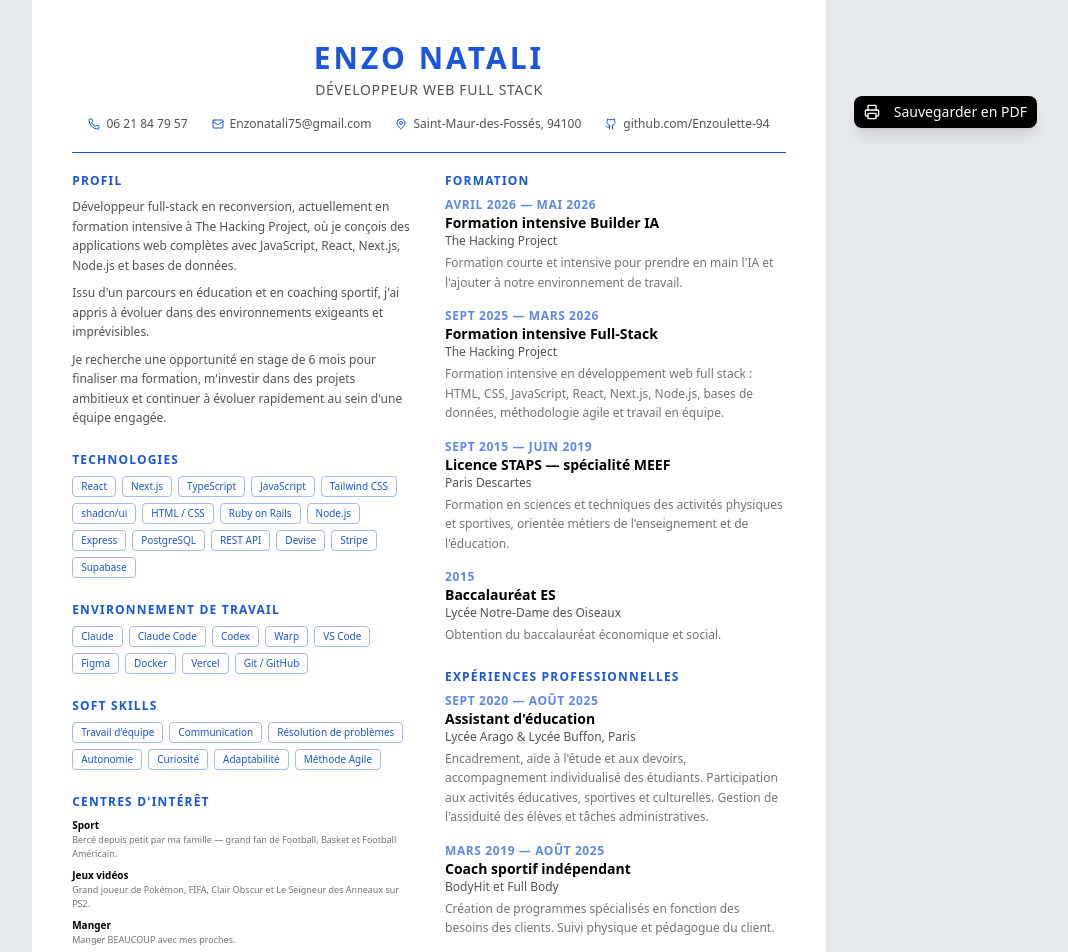
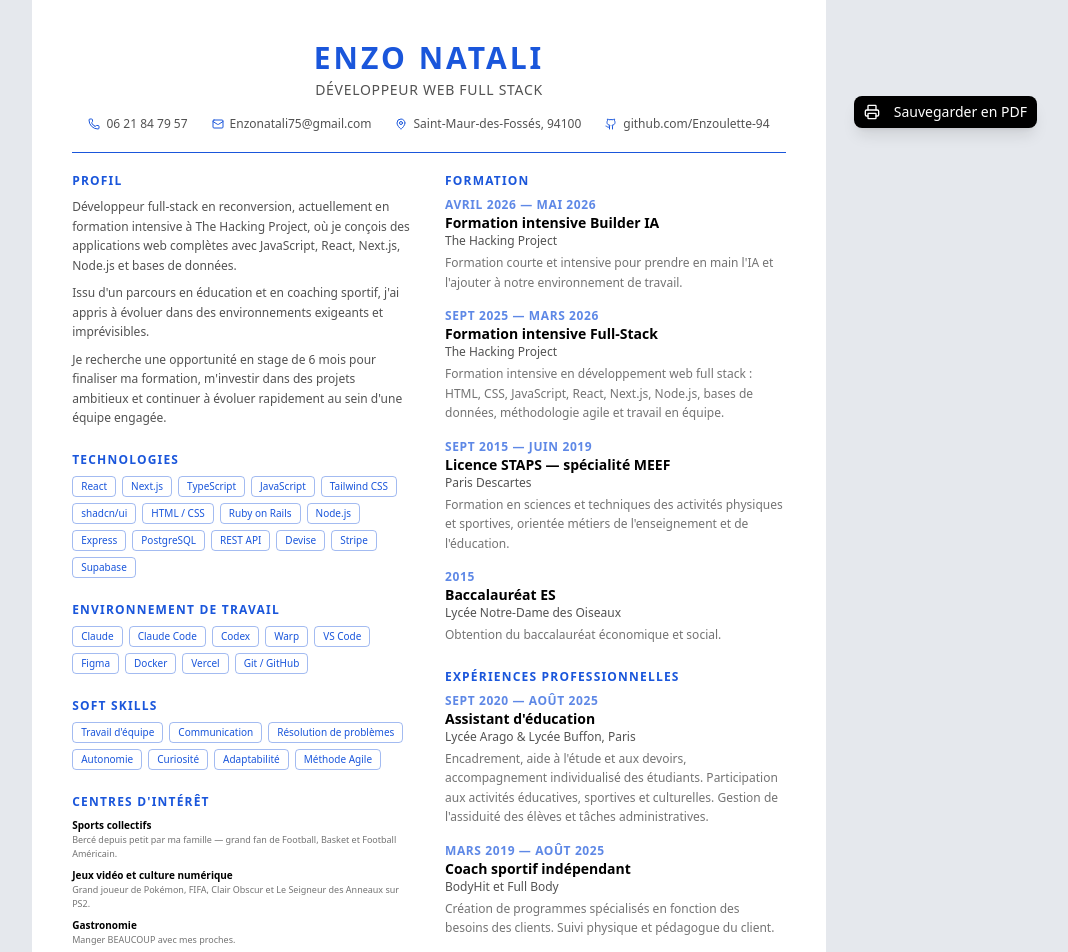
Before and after one commit to Enzoulette-94/RepoCV, a Next.js app: page /cv in a window 1280 px wide. Shown: the top 952 px of the page, without its empty margins (211-1279 px from the left). Built offline with nearby package versions, Linux system fonts and the light colour scheme; no server answers.

Commit message:
feat: update CV content and download access

```diff
--- a/src/app/about/page.tsx
+++ b/src/app/about/page.tsx
@@ -52,9 +52,9 @@ const workEnvironment = [
 ];
 
 const hobbies = [
-  { name: "Sport", description: "Bercé depuis petit par ma famille — grand fan de Football, Basket et Football Américain." },
-  { name: "Jeux vidéos", description: "Grand joueur de Pokémon, FIFA, Clair Obscur et Le Seigneur des Anneaux sur PS2." },
-  { name: "Manger", description: "Manger BEAUCOUP avec mes proches." },
+  { name: "Sports collectifs", description: "Bercé depuis petit par ma famille — grand fan de Football, Basket et Football Américain." },
+  { name: "Jeux vidéo et culture numérique", description: "Grand joueur de Pokémon, FIFA, Clair Obscur et Le Seigneur des Anneaux sur PS2." },
+  { name: "Gastronomie", description: "Manger BEAUCOUP avec mes proches." },
 ];
 
 const softSkills = [
--- a/src/app/cv/page.tsx
+++ b/src/app/cv/page.tsx
@@ -29,9 +29,9 @@ const workEnvironment = [
 ];
 
 const hobbies = [
-  { name: "Sport", description: "Bercé depuis petit par ma famille — grand fan de Football, Basket et Football Américain." },
-  { name: "Jeux vidéos", description: "Grand joueur de Pokémon, FIFA, Clair Obscur et Le Seigneur des Anneaux sur PS2." },
-  { name: "Manger", description: "Manger BEAUCOUP avec mes proches." },
+  { name: "Sports collectifs", description: "Bercé depuis petit par ma famille — grand fan de Football, Basket et Football Américain." },
+  { name: "Jeux vidéo et culture numérique", description: "Grand joueur de Pokémon, FIFA, Clair Obscur et Le Seigneur des Anneaux sur PS2." },
+  { name: "Gastronomie", description: "Manger BEAUCOUP avec mes proches." },
 ];
 
 const softSkills = [
--- a/src/components/navbar.tsx
+++ b/src/components/navbar.tsx
@@ -92,6 +92,16 @@ export function Navbar() {
               {link.label}
             </Button>
           ))}
+          <Button
+            asChild
+            variant="ghost"
+            size="sm"
+            className="text-muted-foreground transition-colors hover:text-foreground"
+          >
+            <a href="/cv.pdf" download="EnzoNataliCv2026-DevFullStack.pdf">
+              Mon CV
+            </a>
+          </Button>
         </div>
 
         {/* Right — empty on desktop, hamburger on mobile */}
@@ -123,6 +133,19 @@ export function Navbar() {
                     {link.label}
                   </Button>
                 ))}
+                <Button
+                  asChild
+                  variant="ghost"
+                  className="justify-start text-muted-foreground"
+                >
+                  <a
+                    href="/cv.pdf"
+                    download="EnzoNataliCv2026-DevFullStack.pdf"
+                    onClick={() => setOpen(false)}
+                  >
+                    Mon CV
+                  </a>
+                </Button>
               </div>
             </SheetContent>
           </Sheet>
--- a/src/components/sections/about.tsx
+++ b/src/components/sections/about.tsx
@@ -22,9 +22,9 @@ const workEnvironment = [
 ];
 
 const hobbies = [
-  { name: "Sport", description: "Bercé depuis petit par ma famille — grand fan de Football, Basket et Football Américain." },
-  { name: "Jeux vidéos", description: "Grand joueur de Pokémon, FIFA, Clair Obscur et Le Seigneur des Anneaux sur PS2." },
-  { name: "Manger", description: "Manger BEAUCOUP avec mes proches." },
+  { name: "Sports collectifs", description: "Bercé depuis petit par ma famille — grand fan de Football, Basket et Football Américain." },
+  { name: "Jeux vidéo et culture numérique", description: "Grand joueur de Pokémon, FIFA, Clair Obscur et Le Seigneur des Anneaux sur PS2." },
+  { name: "Gastronomie", description: "Manger BEAUCOUP avec mes proches." },
 ];
 
 const softSkills = [
```
Also changed, not shown: 1 other file (tests, documents, lock files or other folders).
